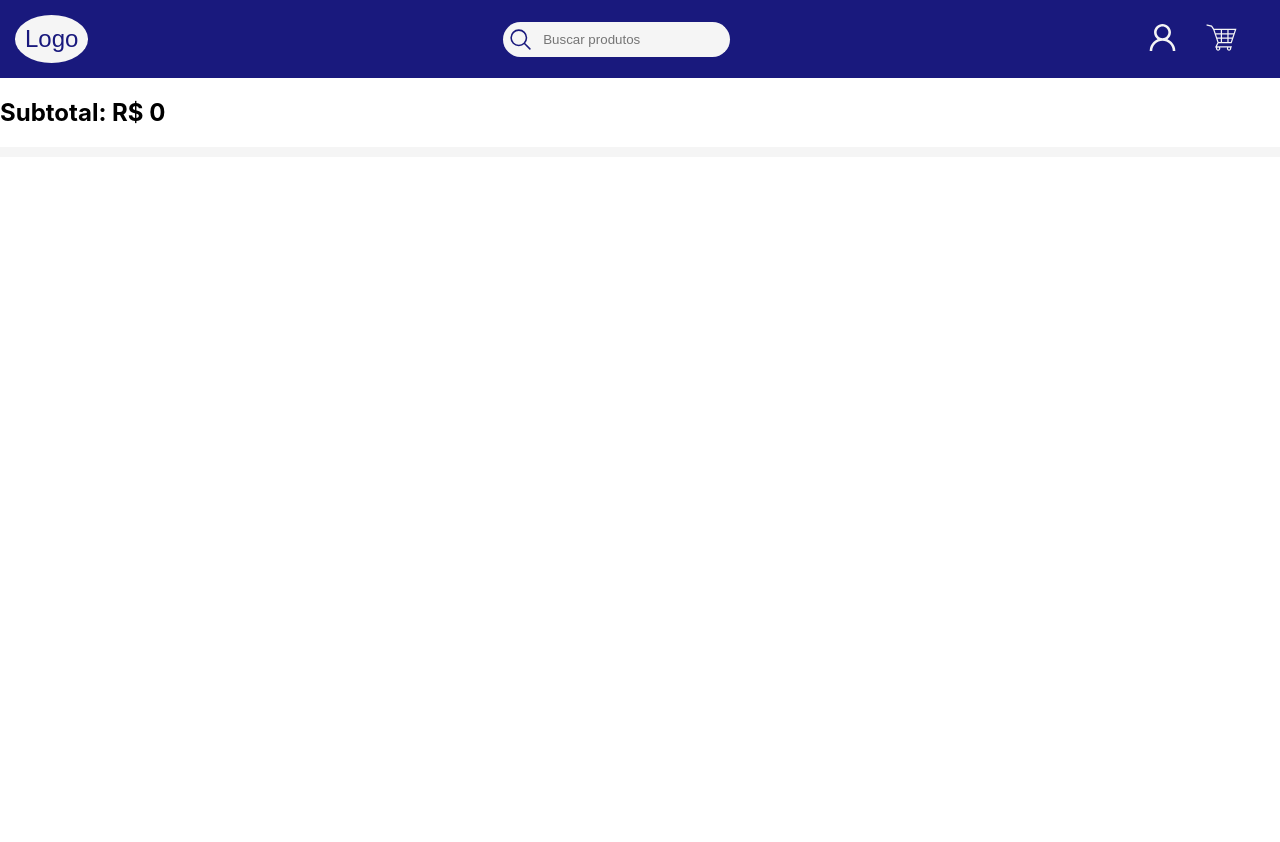
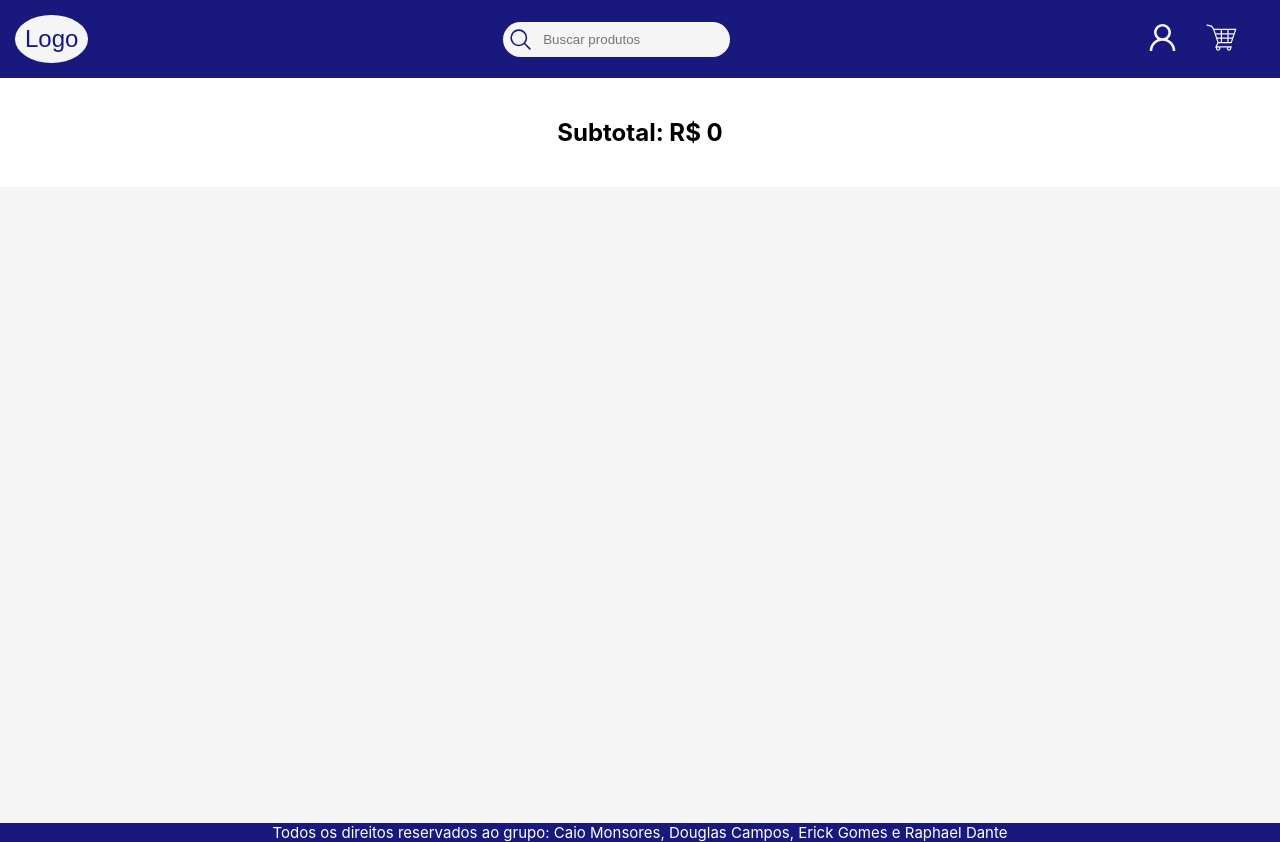
Before and after one commit to CaioMonsorez/ecommerce_IBMR, a React (Create React App) app in the folder front-end/: page /cart in a window 1280 px wide. Before the commit the page ends 800 px from the top, so only its background shows below. Built offline with nearby package versions, Linux system fonts and the light colour scheme.

Commit message:
Criação do footer e arrumação do estilo do cart

```diff
--- /dev/null
+++ b/front-end/src/components/footer/Footer.jsx
@@ -0,0 +1,10 @@
+import styles from "./Footer.module.css"
+
+function Footer () {
+  return (
+    <footer>Todos os direitos reservados ao grupo: Caio Monsores, Douglas Campos, Erick Gomes e Raphael Dante</footer>
+  )
+
+}
+
+export default Footer
--- /dev/null
+++ b/front-end/src/components/footer/Footer.module.css
@@ -0,0 +1,8 @@
+footer {
+  display: flex;
+  justify-content: center;
+  min-height: 18px;
+  background-color: #19197d;
+  font-size: 15px;
+  color: white;
+}
--- a/front-end/src/css/style.js
+++ b/front-end/src/css/style.js
@@ -4,8 +4,8 @@ export const ProductsArea =styled.div`
 
     background-color: #f5f5f5;
     display: flex;
-    gap:50px;
-    padding: 0px 20px 10px 20px;
+    gap:30px;
+    padding: 20px 20px 40px 20px;
     flex-wrap:wrap;
     justify-content: space-around;
 
--- a/front-end/src/index.js
+++ b/front-end/src/index.js
@@ -3,6 +3,7 @@ import ReactDOM from 'react-dom/client';
 import './index.css';
 import App from './App';
 import {BrowserRouter} from 'react-router-dom'
+import Footer from './components/footer/Footer';
 
 
 
@@ -11,6 +12,7 @@ root.render(
   <React.StrictMode>
     <BrowserRouter>
     <App />
+    <Footer />
     </BrowserRouter>
   </React.StrictMode>
 );
--- a/front-end/src/pages/Cart.jsx
+++ b/front-end/src/pages/Cart.jsx
@@ -2,7 +2,8 @@ import React, { useState } from 'react';
 import { getItem, setItem } from '../services/LocalStorageFuncs';
 import { BsFillCartDashFill } from 'react-icons/bs';
 import { ProductsArea } from '../css/style'
-import { Cabecalho  } from '../components/Header/Header';
+import { Cabecalho  } from '../components/header/Header';
+import styles from './Cart.module.css';
 
 export const Cart = ()=> {
     const[data,setData] = useState(getItem('carrinhoYt') ||[])
@@ -16,10 +17,10 @@ export const Cart = ()=> {
         <div>
             <Cabecalho/>
             <h2>{`Subtotal: R$ ${Subtotal}`}</h2>
-            <ProductsArea>
+            <ProductsArea className={styles.carrinhoFundo}>
             {
                 data.map((e) => (
-                 <div key={e.id}>
+                 <div key={e.id} className={styles.carrinhoProdutos}>
                     <h4>{e.title}</h4>
                     <img src={e.thumbnail} alt={e.title}/>
                     <h4>{`R$${e.price}`}</h4>
--- /dev/null
+++ b/front-end/src/pages/Cart.module.css
@@ -0,0 +1,18 @@
+h2 {
+  display: flex;
+  justify-content: center;
+  align-items: center;
+  padding: 20px;
+}
+
+.carrinhoFundo {
+  background-color: white;
+  min-height: 72vh;
+}
+
+.carrinhoProdutos {
+  display: flex;
+  flex-direction: column;
+  justify-content: center;
+  align-items: center;
+}
--- a/front-end/src/pages/Store.jsx
+++ b/front-end/src/pages/Store.jsx
@@ -2,7 +2,7 @@ import React, { useState, useEffect } from 'react';
 import { BsFillCartPlusFill, BsFillCartCheckFill } from 'react-icons/bs';
 import { getItem, setItem } from '../services/LocalStorageFuncs';
 import { ProductsArea } from '../css/style';
-import { Cabecalho} from '../components/Header/Header';
+import { Cabecalho} from '../components/header/Header';
 import { AiOutlineHeart } from 'react-icons/ai';
 //import { AiFillHeart } from 'react-icons/ai'; Icone de coração cheio
 
```
